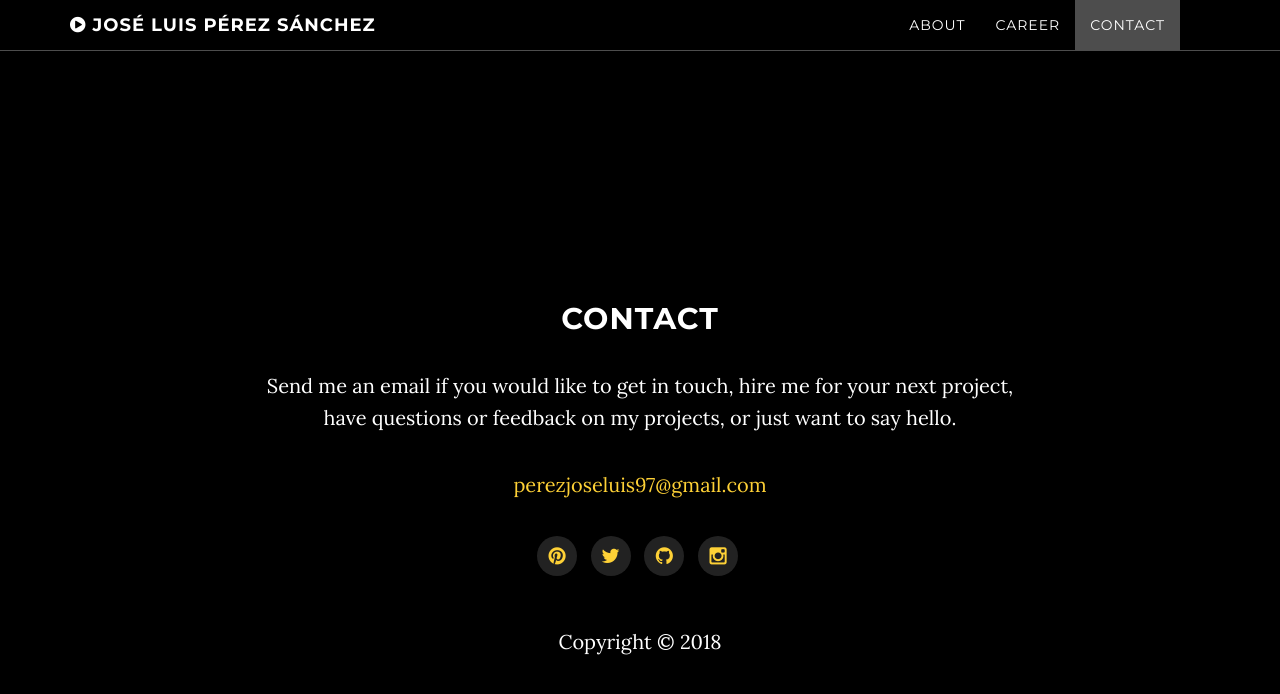
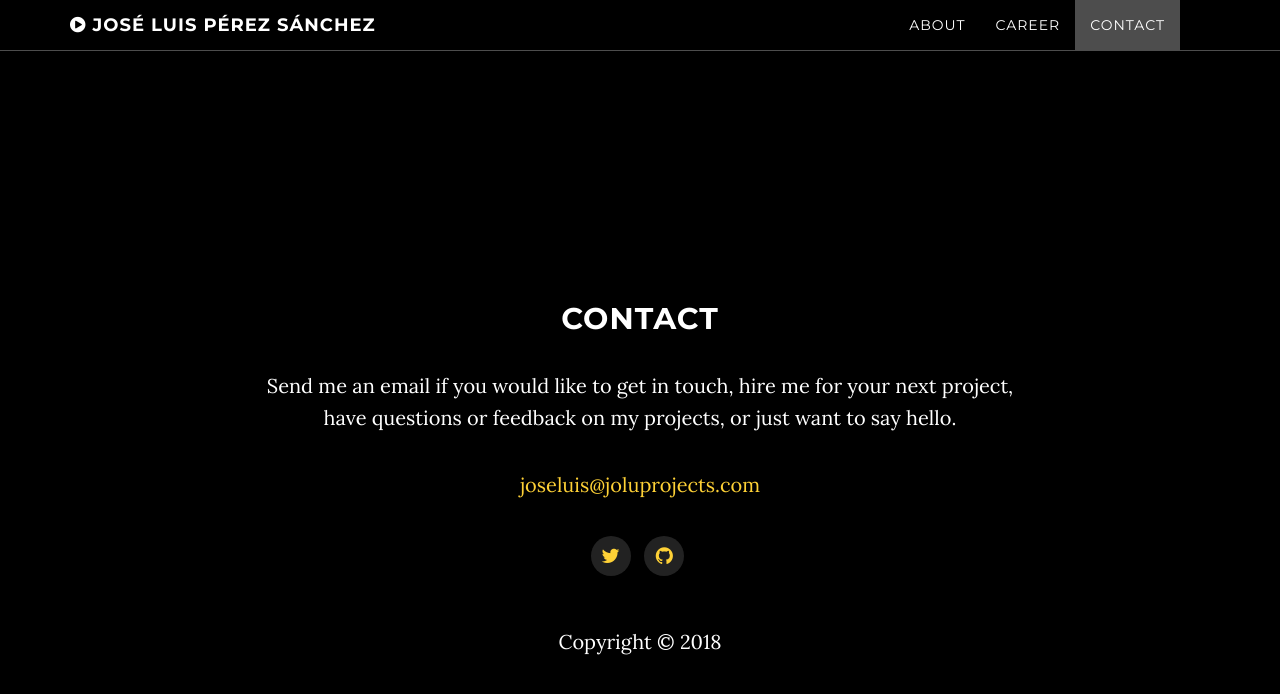
Before and after one commit to joluper/joluper.github.io, a Jekyll site: the page built from index.html, in a window 1280 px wide and 900 px high, scrolled down 4385 px. Shown: the top 694 px of the window. Built offline with Jekyll 4.4.1, drawn with Linux system fonts in a browser that asks for light colours.

Commit message:
Update contact.html

```diff
--- a/contact.html
+++ b/contact.html
@@ -2,19 +2,15 @@
 layout: null
 section-type: contact
 title: Contact
-email: perezjoseluis97@gmail.com
+email: joseluis@joluprojects.com
 
 # Social networks usernames (many more available: google-plus, flickr, dribbble, pinterest, instagram, tumblr, linkedin, etc.)
 social:
 
-  - title: pinterest
-    url: https://www.pinterest.es/perezjoseluis97
   - title: twitter
     url: https://twitter.com/jooseluisperez
   - title: github
     url: http://github.com/joluper
-  - title: instagram
-    uri: https://www.instagram.com/joirephoto
 ---
 ## Contact
 
```
